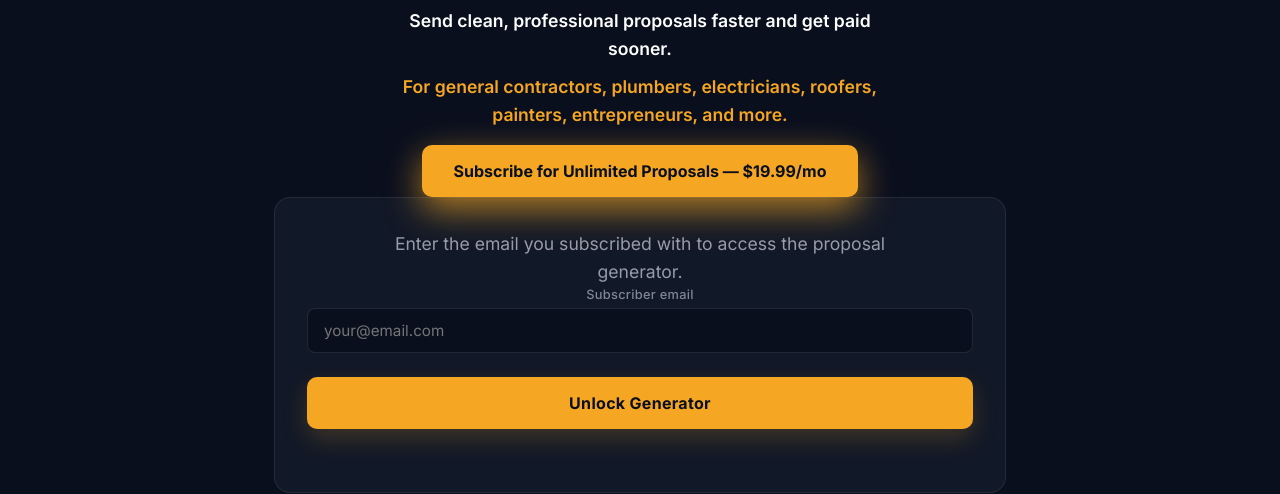
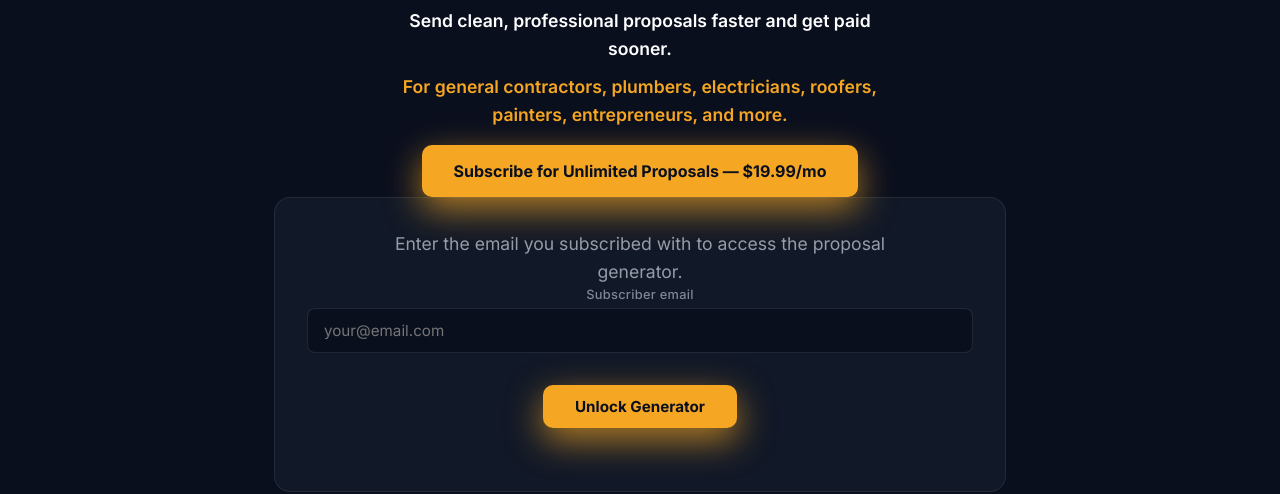
Before and after one commit to zitataylor/contractor-app, a website: page public/index.html in a window 1280 px wide. Shown: the part 323-817 px from the top of the page. Drawn offline with Linux system fonts and the light colour scheme.

Commit message:
Update index.html

```diff
--- a/public/index.html
+++ b/public/index.html
@@ -31,7 +31,7 @@
     <label>Subscriber email</label>
     <input type="text" id="subscriberEmail" placeholder="your@email.com" />
   </div>
-  <button class="btn" onclick="verifyAccess()">Unlock Generator</button>
+  <button class="unlock-btn" onclick="verifyAccess()">Unlock Generator</button>
 </div>
 <div id="proposalForm" style="display:none;">
     <p class="sub">Create clean, professional proposals for any job.</p> <br>
```
